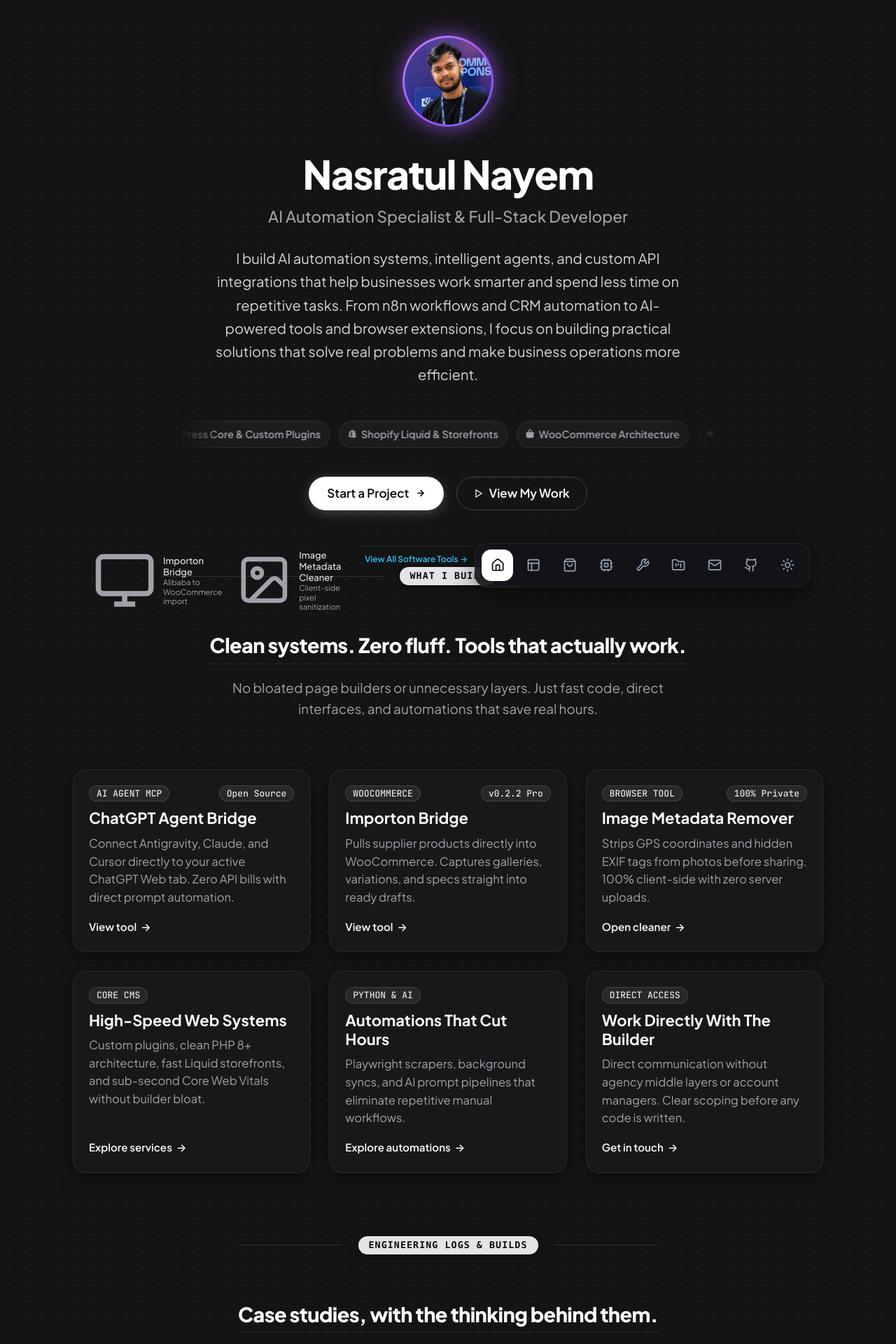
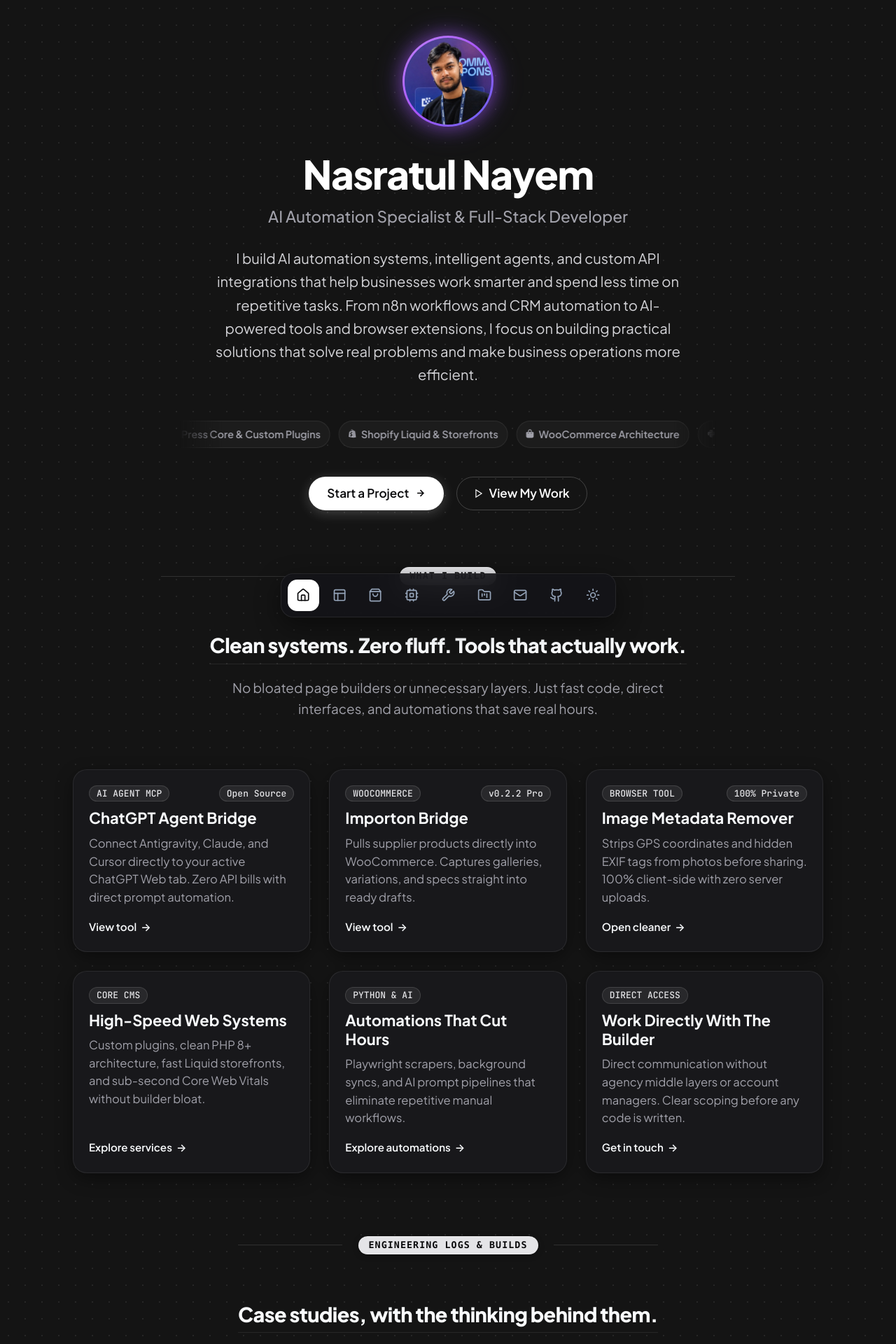
Before and after one commit to nasratulnayem/nasratulnayem.github.io, a Jekyll site: the page built from _pages/about.md, in a window 1280 px wide. Shown: the top 1920 px of the page at 70% size. Built offline with Jekyll 4.4.1, drawn with Linux system fonts in a browser that asks for light colours; a style sheet for code colours, icons or effects is not loaded.

Commit message:
fix(nav): fix floating dock markup and remove duplicate header tag causing tools click issue; harmonize smooth scroll

```diff
--- a/_includes/portfolio-dock.html
+++ b/_includes/portfolio-dock.html
@@ -5,27 +5,6 @@
      ========================================================================== -->
 
 <nav aria-label="Portfolio navigation" class="portfolio-dock-container pointer-events-none fixed inset-x-0 bottom-3 z-40 px-3 sm:bottom-4">
-</a>
-      <a href="{{ base_path }}/tools/importon-bridge/" class="portfolio-dock-submenu-item" role="menuitem">
-        <svg class="size-4 shrink-0 text-muted-foreground" viewBox="0 0 24 24" fill="none" stroke="currentColor" stroke-width="2"><rect width="20" height="14" x="2" y="3" rx="2"/><line x1="8" x2="16" y1="21" y2="21"/><line x1="12" x2="12" y1="17" y2="21"/></svg>
-        <div>
-          <div class="submenu-title">Importon Bridge</div>
-          <div class="submenu-desc">Alibaba to WooCommerce import</div>
-        </div>
-      </a>
-      <a href="{{ base_path }}/tools/image-metadata-cleaner/" class="portfolio-dock-submenu-item" role="menuitem">
-        <svg class="size-4 shrink-0 text-muted-foreground" viewBox="0 0 24 24" fill="none" stroke="currentColor" stroke-width="2"><rect width="18" height="18" x="3" y="3" rx="2"/><circle cx="9" cy="9" r="2"/><path d="m21 15-3.086-3.086a2 2 0 0 0-2.828 0L6 21"/></svg>
-        <div>
-          <div class="submenu-title">Image Metadata Cleaner</div>
-          <div class="submenu-desc">Client-side pixel sanitization</div>
-        </div>
-      </a>
-      <a href="{{ base_path }}/tools/" class="portfolio-dock-submenu-all" role="menuitem">
-        View All Software Tools →
-      </a>
-    </div>
-  </div>
-
   <div class="portfolio-dock pointer-events-auto mx-auto flex w-fit max-w-full flex-wrap items-center justify-center gap-1 rounded-2xl border border-border bg-card/90 p-1.5 shadow-lg backdrop-blur-2xl sm:h-14 sm:flex-nowrap sm:gap-1.5 sm:p-2">
 
     <!-- Home -->
--- a/_sass/layout/_base.scss
+++ b/_sass/layout/_base.scss
@@ -5,8 +5,6 @@ html {
   /* sticky footer fix */
   position: relative;
   min-height: 100%;
-
-  scroll-behavior: smooth;
 }
 
 body {
@@ -15,8 +13,8 @@ body {
   background-color: var(--global-bg-color);
 
   margin: 0;
-  padding: $masthead-height 0 0;
-  padding-bottom: 9em;
+  padding: 0;
+  padding-bottom: 5.5rem;
   font-family: $global-font-family;
   line-height: 1.5;
 
```
